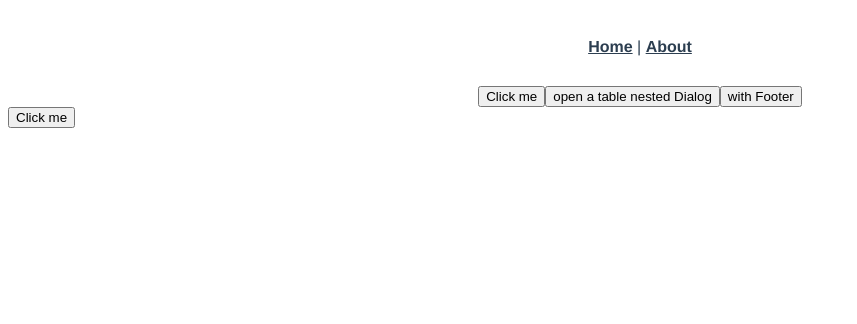
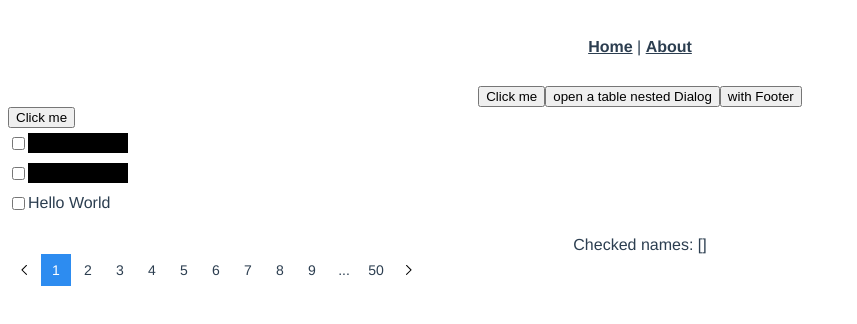
Before and after one commit to nesteiner/scratch, a Vue app: page /playground in a window 1280 px wide. Shown: the top 324 px of the page, without its empty margins (0-857 px from the left). Built offline with nearby package versions, Linux system fonts and the light colour scheme; the HTML template or start-up script is replaced by a standard one.

Commit message:
checkbox, dropdown, pagniation

```diff
--- /dev/null
+++ b/src/components/Component/Checkbox.vue
@@ -0,0 +1,37 @@
+<template>
+  <div class="checkbox">
+    <input ref="checkbox" type="checkbox" :value="value" @change="onChange"/>
+    <slot/>
+  </div>
+</template>
+
+<script lang="ts" setup>
+ import {ref} from 'vue'
+ const props = defineProps({
+   value: {required: true},
+   modelValue: {type: Array, required: true}
+ })
+
+ const checkbox = ref<HTMLInputElement>()
+ const emit = defineEmits('update:modelValue')
+ function onChange() {
+   let array = props.modelValue
+   if(checkbox.value.checked) {
+     array.push(props.value)
+   } else {
+     let index = array.indexOf(props.value)
+     if(index != -1) {
+       array.splice(index, 1)
+     }
+   }
+
+   emits('update:modelValue', array)
+ }
+</script>
+
+<style lang="scss" scoped>
+ div.checkbox {
+   display: flex;
+   align-items: center;
+ }
+</style>
--- a/src/components/Component/Dropdown/MenuItem.vue
+++ b/src/components/Component/Dropdown/MenuItem.vue
@@ -8,10 +8,10 @@
  import {inject, Ref} from 'vue'
 
  const toggled = inject('ref-toggled') as Ref<boolean>
- const emit = defineEmits(['click'])
+ const emits = defineEmits(['click'])
  function onClick() {
    toggled.value = false
-   emit('click')
+   emits('click')
  }
 </script>
 <style lang="scss" scoped>
--- /dev/null
+++ b/src/components/Component/Pagination.vue
@@ -0,0 +1,114 @@
+<template>
+  <div class="page-container">
+    <ul class="page-inner">
+      <li class="page" @click="prevOrNext(-1)">
+	<span aria-hidden="true">
+	  <svg t="1655539975347" class="icon left" viewBox="0 0 1024 1024" version="1.1" xmlns="http://www.w3.org/2000/svg" p-id="2097"><path d="M647.338667 816.128c-8.704 0-17.408-3.413333-24.064-10.069333L313.344 496.128a33.8432 33.8432 0 0 1 0-48.128L623.104 138.069333c13.312-13.312 34.986667-13.312 48.298667 0s13.312 34.986667 0 48.298667L385.706667 472.064 671.402667 757.76a34.2016 34.2016 0 0 1-24.064 58.368z" p-id="2098"></path></svg>
+	</span>
+      </li>
+
+      <template v-for="(item, index) in pages" :key="index">
+	<li class="page" :class="{actived: item == currentPage}" @click="select(item)">
+	  <span> {{item}} </span>
+	</li>
+      </template>
+
+      <li class="page" @click="prevOrNext(1)">
+	<span aria-hidden="true">
+	  <svg t="1655539975347" class="icon right" viewBox="0 0 1024 1024" version="1.1" xmlns="http://www.w3.org/2000/svg" p-id="2097"><path d="M647.338667 816.128c-8.704 0-17.408-3.413333-24.064-10.069333L313.344 496.128a33.8432 33.8432 0 0 1 0-48.128L623.104 138.069333c13.312-13.312 34.986667-13.312 48.298667 0s13.312 34.986667 0 48.298667L385.706667 472.064 671.402667 757.76a34.2016 34.2016 0 0 1-24.064 58.368z" p-id="2098"></path></svg>
+	</span>
+
+      </li>
+
+    </ul>
+  </div>
+</template>
+
+<script lang="ts" setup>
+ import {computed, ref} from 'vue'
+
+ const currentPage = ref<string | number>(1)
+ const totalPages = ref(50)
+
+ const emits = defineEmits(['select'])
+ const pages = computed(() => {
+   const c = currentPage.value;
+   const t = totalPages.value;
+
+   if (c <= 5) {
+     return [1, 2, 3, 4, 5, 6, 7, 8, 9, '...', t]  //第一种情况
+   } else if (c >= t - 4) {
+     return [1, '...', t-8, t-7, t-6, t-5, t-4, t-3, t-2, t-1, t] //第二种情况
+   } else {
+     return [1, '...', c-3, c-2, c-1, c, c+1, c+2, c+3, '...', t]  //第三种情况
+   }
+
+ })
+
+
+ function select(item: number | string) {
+   if(item != '...') {
+     currentPage.value = item
+   }
+
+   emits('select', item)
+ }
+
+ function prevOrNext(n: number) {
+   if(currentPage.value > 1 && currentPage.value < totalPages.value) {
+     currentPage.value += n
+   }
+ }
+</script>
+
+<style lang="scss" scoped>
+ ul {
+   user-select: none;
+   list-style: none;
+   font-size: 0;
+   padding: 0;
+   margin: 0;
+   display: flex;
+   align-items: center;
+
+   li {
+     width: 30px;
+     height: 30px;
+     background: white;
+     display: flex;
+     justify-content: center;
+     align-items: center;
+     font-size: 14px;
+     height: 32px;
+     margin: 0 1px;
+     cursor: pointer;
+     &:hover {
+       color: #4ba4ff;
+     }
+
+     &.actived {
+       border-color: #2d8cf0;
+       background-color: #2d8cf0;
+       color: #fff;
+     }
+
+     span {
+       display: flex;
+       align-items: center;
+       justify-content: center;
+
+       svg {
+	 width: 50%;
+	 height: 50%;
+	 &:hover {
+	   fill: #4ba4ff;
+	 }
+
+	 &.right {
+	   transform: rotateY(180deg);
+	 }
+       }
+     }
+   }
+ }
+</style>
--- a/src/components/Component/index.ts
+++ b/src/components/Component/index.ts
@@ -1,3 +1,7 @@
 export {default as Dialog} from './Dialog.vue'
 export {default as Drawer} from './Drawer.vue'
 export {Tabbar, TabbarItem} from './Tabbar'
+export * from './Dropdown'
+export * from './Table'
+export {default as Checkbox} from './Checkbox.vue'
+export {default as Pagination} from './Pagination.vue'
--- a/src/views/PlayGround.vue
+++ b/src/views/PlayGround.vue
@@ -89,6 +89,34 @@
 	</DropdownMenu>
       </template>
     </Dropdown>
+
+    <div class="checkbox-test">
+      <div class="checkbox">
+	<input type="checkbox" id="jack" value="Jack" v-model="checkedNames">
+	<div class="box"/>
+      </div>
+
+      <!-- <div class="checkbox">
+	   <input type="checkbox" id="john" value="John" v-model="checkedNames">
+	   <div class="box"/>
+	   </div> -->
+
+      <Checkbox value="John" v-model="checkedNames">
+	<div class="box"/>
+      </Checkbox>
+      <!-- <div class="checkbox">
+	   <input type="checkbox" id="mike" value="Mike" v-model="checkedNames">
+	   Hello World
+	   </div> -->
+
+      <Checkbox value="Mike" v-model="checkedNames">
+	Hello World
+      </Checkbox>
+      <br>
+      <span>Checked names: {{ checkedNames }}</span>
+    </div>
+
+    <Pagination/>
   </div>
 </template>
 
@@ -97,15 +125,16 @@
  import Dialog from '@/components/Component/Dialog.vue';
  import Drawer from '@/components/Component/Drawer.vue';
  import {Dropdown, DropdownMenu, DropdownMenuItem} from '@/components/Component/Dropdown'
+ import {Checkbox, Pagination} from '@/components/Component'
  // const span = ref<HTMLElement>()
  const show = ref(false)
  const dialogTableVisible = ref(false)
  const drawerFooterVisible = ref(false)
+ const checkedNames = ref([])
 
  function clickMenuItem(index: number) {
-   console.log(`${index} is clicked`)
+   console.log(`${index} is cliked`)
  }
-
 </script>
 
 <style lang="scss" scoped>
@@ -114,4 +143,16 @@
    width: 250px;
    background: red;
  }
+
+ div.checkbox {
+   display: flex;
+   align-items: center;
+   height: 30px;
+   div.box {
+     display: inline-block;
+     width: 100px;
+     height: 20px;
+     background: black;
+   }
+ }
 </style>
--- /dev/null
+++ b/src/views/Table.vue
@@ -0,0 +1,32 @@
+<template>
+  <div class="table-view">
+    <Table :data="tableData">
+      <TableColumn prop="id" label="id"/>
+      <TableColumn prop="name" label="name"/>
+      <TableColumn prop="age" label="age"/>
+    </Table>
+  </div>
+</template>
+
+<script lang="ts" setup>
+ import {Table, TableColumn} from '@/components/Component/Table'
+ const tableData = [
+   {
+     id: 1,
+     name: 'hello',
+     age: 1
+   },
+
+   {
+     id: 2,
+     name: 'world',
+     age: 2,
+   },
+
+   {
+     id: 3,
+     name: 'fuck',
+     age: 3
+   }
+ ]
+</script>
```
Also changed, not shown: 1 other file (tests, documents, lock files or other folders).
